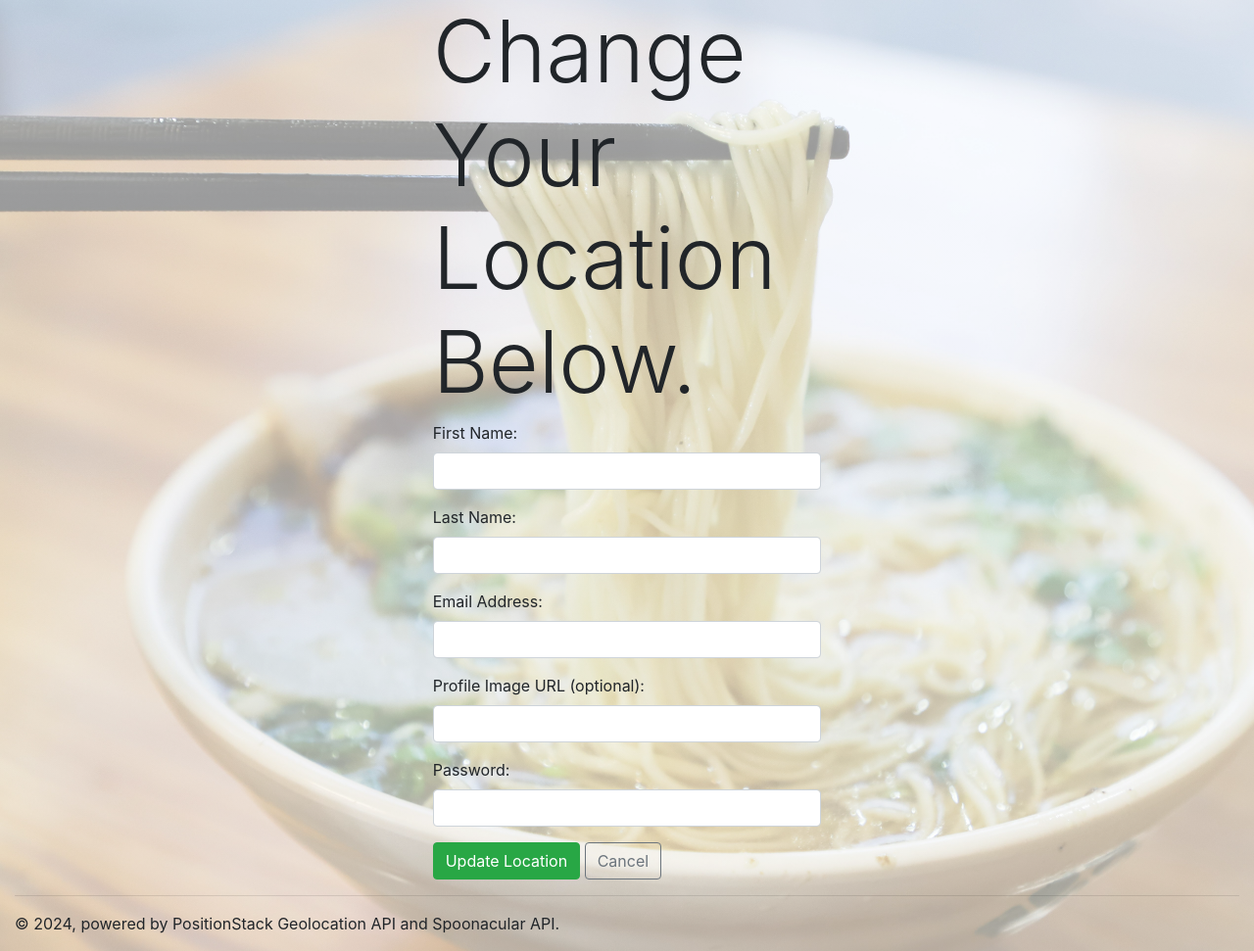
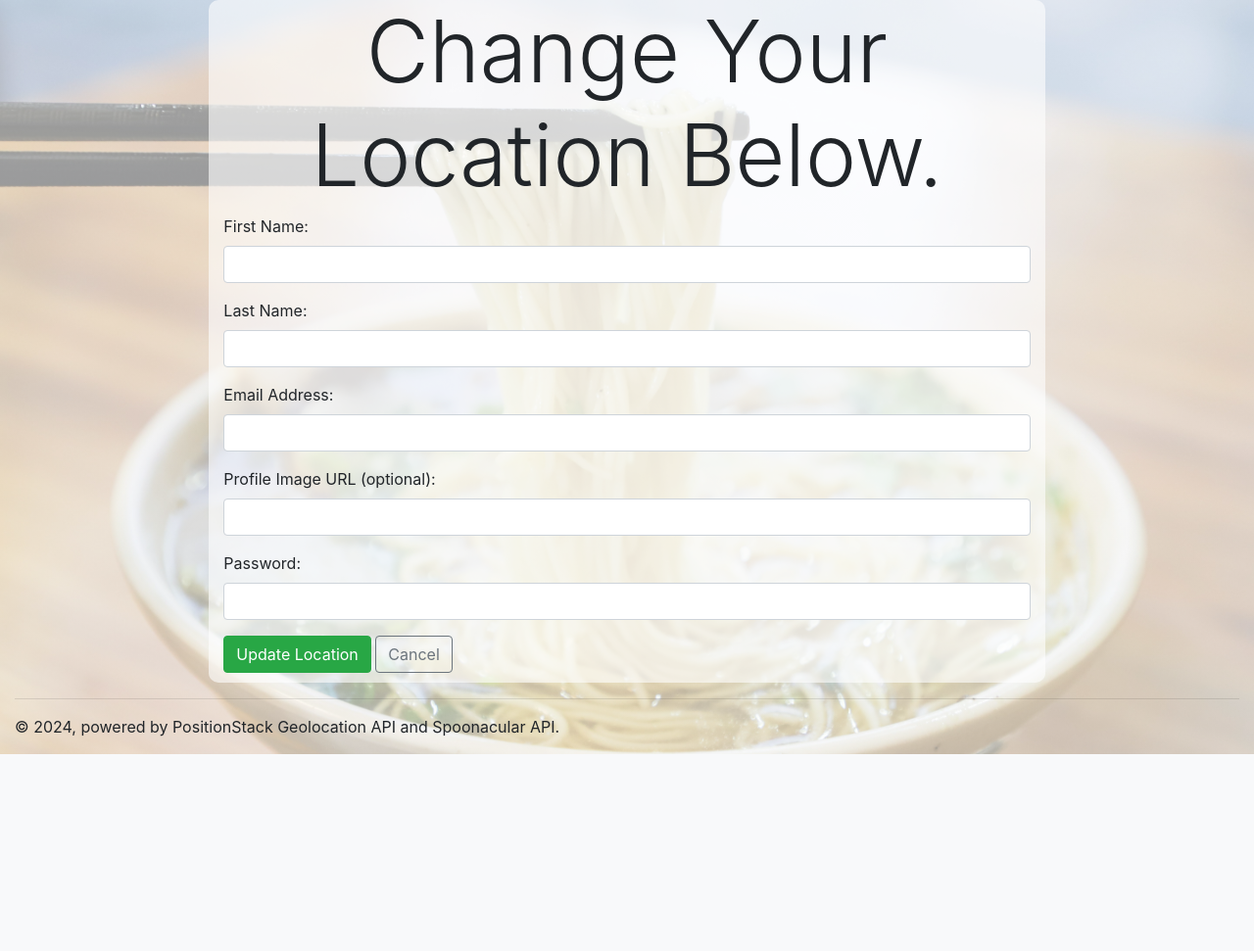
Before and after one commit to franklinkong981/Vote4Food, a Flask app: template templates/users/edit_location.html in a window 1280 px wide. Shown: the part 72-1043 px from the top of the page at 98% size. After the commit the page ends 842 px from the top, so only its background shows below. Run offline with Flask 3, Linux system fonts and the light colour scheme; the template is opened without the code that fills it: values that come from a table or form of the project are taken from there, others are empty; some libraries are stand-ins or nearby versions.

Commit message:
Restyled profile, password, and location forms

```diff
--- a/static/stylesheets/styles.css
+++ b/static/stylesheets/styles.css
@@ -45,7 +45,7 @@ footer, .home-anon-container {
 }
 
 .form-buttons {
-    margin-bottom: 10px;
+    margin: 10px 0;
 }
 
 /* Styles for logged in home page */
--- a/templates/users/edit_location.html
+++ b/templates/users/edit_location.html
@@ -4,8 +4,8 @@
 
 {% block content %}
 <div class="row justify-content-md-center">
-    <div class="col-md-4">
-      <h2 class="display-2">Change Your Location Below.</h2>
+    <div class="form-section col-md-10 col-lg-8">
+      <h2 class="form-header display-2">Change Your Location Below.</h2>
       <form method="POST">
         {{ form.hidden_tag() }}
 
@@ -19,8 +19,10 @@
           </div>
         {% endfor %}
 
-        <button class="btn btn-success">Update Location</button>
-        <a href="{{g.back_url}}" class="btn btn-outline-secondary">Cancel</a>
+        <div class="form-buttons">
+          <button class="btn btn-success">Update Location</button>
+          <a href="{{g.back_url}}" class="btn btn-outline-secondary">Cancel</a>
+        </div>
       </form>
     </div>
   </div>
```
Also changed, not shown: templates/users/edit.html (+6 -4 lines), templates/users/edit_password.html (+6 -4 lines).
